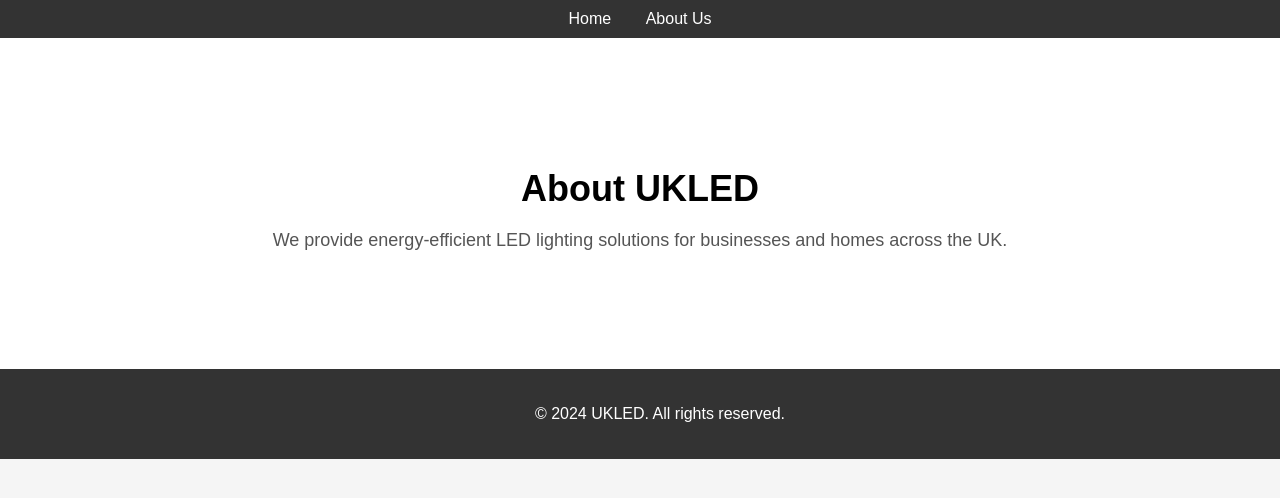
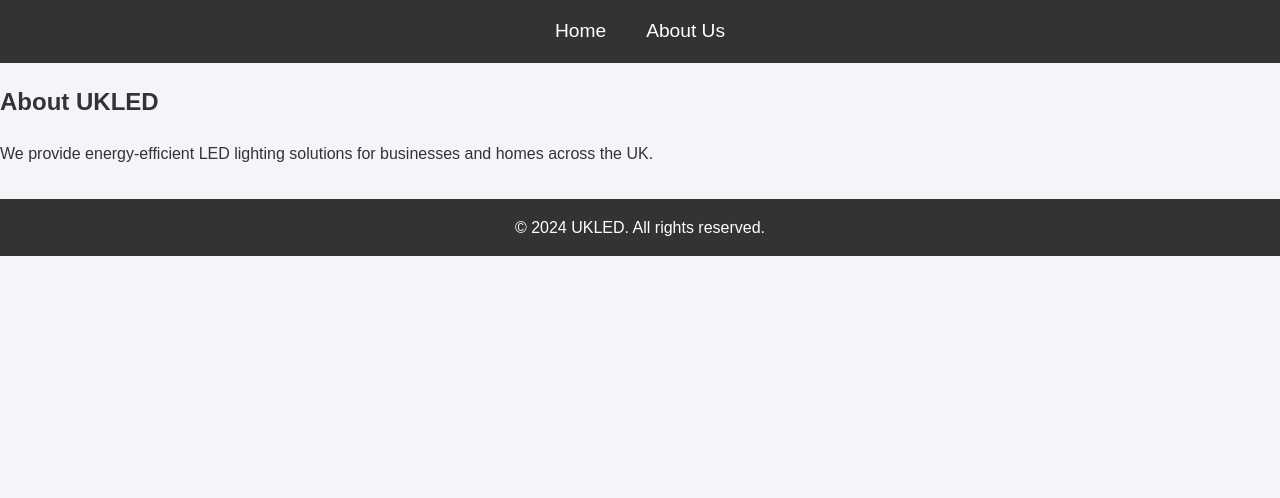
Before and after one commit to Colin101-design/Ukled, a Flask app: page /about in a window 1280 px wide. Shown: the top 498 px of the page. Run offline with Flask 3, Linux system fonts and the light colour scheme.

Commit message:
Update styles.css

```diff
--- a/static/styles.css
+++ b/static/styles.css
@@ -1,89 +1,110 @@
-/* General Body Styles */
+/* General Styles */
 body {
-    font-family: Arial, sans-serif;
+    font-family: 'Arial', sans-serif;
     margin: 0;
     padding: 0;
-    background-color: #f5f5f5;
+    background-color: #f4f4f9;
+    color: #333;
+    line-height: 1.6;
 }
 
-/* Header Styles */
 header {
     background-color: #333;
     color: white;
-    text-align: center;
-    padding: 10px 0;
+    padding: 1rem 0;
 }
 
-/* Navigation Menu Styles */
-nav ul {
-    list-style-type: none;
+header nav ul {
+    display: flex;
+    justify-content: center;
+    list-style: none;
     margin: 0;
     padding: 0;
 }
 
-nav ul li {
-    display: inline;
-    margin: 0 15px;
+header nav ul li {
+    margin: 0 20px;
 }
 
-nav ul li a {
+header nav ul li a {
     color: white;
     text-decoration: none;
+    font-size: 1.2rem;
 }
 
-/* Hero Section Styles */
-#hero {
-    background-color: #282c34;
+header nav ul li a:hover {
+    color: #fca311;
+}
+
+/* Hero Section */
+.hero {
+    background: url('https://example.com/your-hero-image.jpg') no-repeat center center/cover;
+    height: 80vh;
+    display: flex;
+    justify-content: center;
+    align-items: center;
+    text-align: center;
     color: white;
-    padding: 100px 20px;
+}
+
+.hero h1 {
+    font-size: 3rem;
+    text-shadow: 2px 2px 4px rgba(0, 0, 0, 0.7);
+}
+
+.hero p {
+    font-size: 1.5rem;
+    margin-top: 1rem;
+}
+
+.cta-button {
+    display: inline-block;
+    margin-top: 20px;
+    padding: 10px 20px;
+    background-color: #fca311;
+    color: white;
+    border-radius: 5px;
+    text-decoration: none;
+    font-size: 1.2rem;
+}
+
+.cta-button:hover {
+    background-color: #e59800;
+}
+
+/* Features Section */
+.features {
+    padding: 3rem 1rem;
     text-align: center;
 }
 
-#hero h1 {
-    font-size: 48px;
-    margin-bottom: 20px;
+.features h2 {
+    font-size: 2.5rem;
+    margin-bottom: 1.5rem;
+    color: #333;
 }
 
-#hero p {
-    font-size: 24px;
+.features ul {
+    list-style: none;
+    padding: 0;
 }
 
-.cta {
-    background-color: #28a745;
-    color: white;
-    padding: 15px 30px;
-    text-decoration: none;
-    border-radius: 5px;
+.features ul li {
+    font-size: 1.2rem;
+    margin-bottom: 1rem;
+    color: #666;
 }
 
-.cta:hover {
-    background-color: #218838;
-}
-
-/* About Section Styles */
-#about {
-    padding: 100px 20px;
-    text-align: center;
-    background-color: white;
-}
-
-#about h1 {
-    font-size: 36px;
-    margin-bottom: 20px;
-}
-
-#about p {
-    font-size: 18px;
-    color: #555;
-}
-
-/* Footer Styles */
+/* Footer */
 footer {
     background-color: #333;
     color: white;
     text-align: center;
-    padding: 20px;
-    position: relative;
-    bottom: 0;
-    width: 100%;
+    padding: 1rem 0;
+    margin-top: 2rem;
 }
+
+footer p {
+    margin: 0;
+    font-size: 1rem;
+}
```
